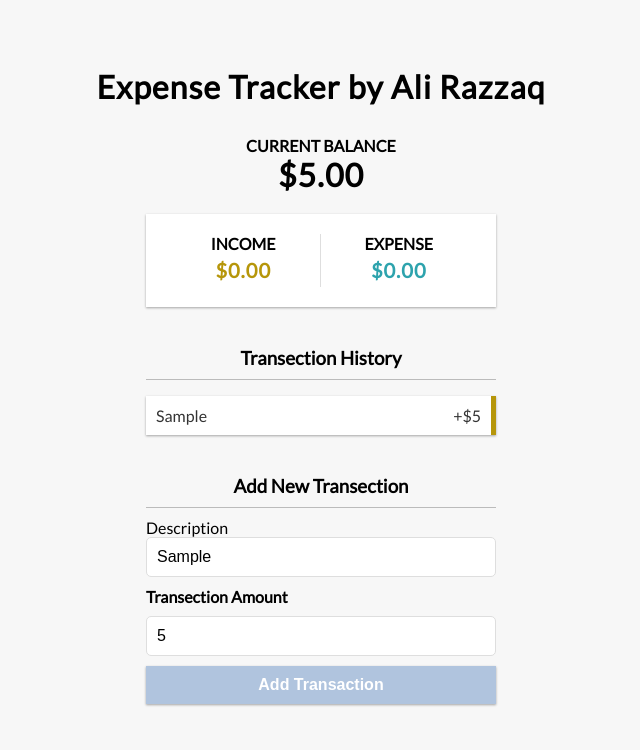
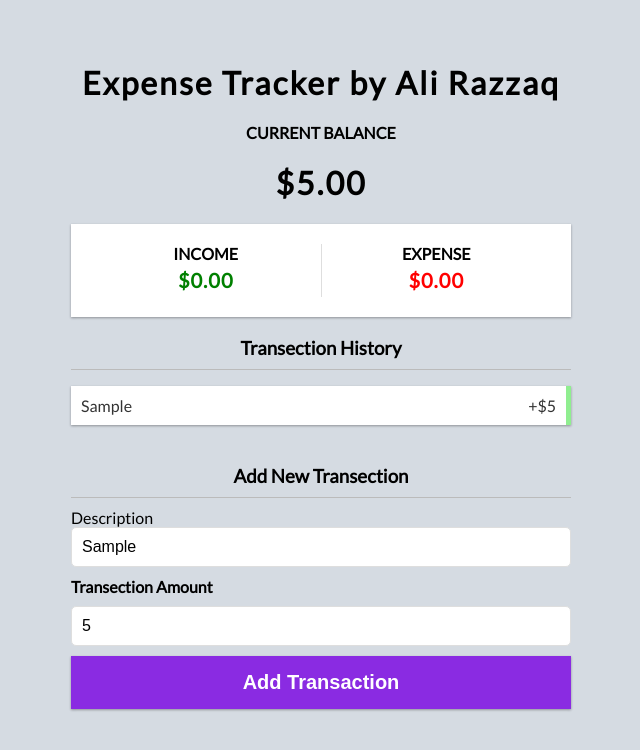
Before and after one commit to AliRa22aq/expense-tracker, a React (Create React App) app: page / in a window 1280 px wide. Both pictures are taken after typing "Sample", "5" into the empty fields and a click on the button "Add Transaction". Shown: the top 750 px of the page, without its empty margins (319-959 px from the left). Built offline with nearby package versions, Linux system fonts and the light colour scheme.

Commit message:
Update App.css

```diff
--- a/src/App.css
+++ b/src/App.css
@@ -9,7 +9,7 @@
 }
 
 body {
-  background-color: #f7f7f7;
+  background-color: rgb(213, 219, 226);
   display: flex;
   flex-direction: column;
   align-items: center;
@@ -20,18 +20,18 @@ body {
 }
 
 .container {
-  margin: 30px auto;
-  width: 350px;
+  margin: 10px auto;
+  width: 500px;
 }
 
 h1 {
-  letter-spacing: 1px;
-  margin: 0;
+  letter-spacing: 2px;
+  margin: 2;
   text-align: center;
 }
 
 h2 {
-  letter-spacing: 1px;
+  letter-spacing: 2px;
   margin: 0;
   text-align: center;
 }
@@ -39,7 +39,7 @@ h2 {
 h3 {
   border-bottom: 1px solid #bbb;
   padding-bottom: 10px;
-  margin: 40px 0 10px;
+  margin: 10px 0 10px;
   text-align: center;
 }
 
@@ -74,12 +74,12 @@ h4 {
 }
 
 .money.plus {
-  color: #b6960a;
+  color: green;
   font-weight: bold;
 }
 
 .money.minus {
-  color: #2da3ad;
+  color: red;
   font-weight: bold;
 }
 
@@ -101,16 +101,16 @@ input[type='number'] {
 
 .btn {
   cursor: pointer;
-  background-color: lightsteelblue;
+  background-color: blueviolet;
   box-shadow: var(--box-shadow);
   color: #fff;
   border: 0;
   display: block;
-  font-size: 16px;
-  margin: 10px 0 30px;
-  padding: 10px;
+  font-size: 20px;
+  margin: 10px 0 50px;
+  padding: 15px;
   width: 100%;
-  font-weight: bold;
+  font-weight: bolder;
 }
 
 .btn:focus,
@@ -136,22 +136,22 @@ input[type='number'] {
 }
 
 .list li.plus {
-  border-right: 5px solid #b6960a;
+  border-right: 5px solid lightgreen;
 }
 
 .list li.plus:hover {
-  border-right: 5px solid #b6960a;
-  background-color: #b6960a;
+  border-right: 5px solid green;
+  background-color: lightgreen;
   color: #f7f7f7
 }
 
 .list li.minus {
-  border-right: 5px solid #2da3ad;
+  border-right: 5px solid lightsalmon;
 }
 
 .list li.minus:hover {
-  border-right: 5px solid #2da3ad;
-  background-color: #2da3ad;
+  border-right: 5px solid red;
+  background-color: lightsalmon;
   color: #f7f7f7
 }
 
@@ -175,3 +175,28 @@ input[type='number'] {
 .list li:hover .delete-btn {
   opacity: 1;
 }
+
+
+.room {
+  text-align: center;
+  height: 100vh;
+  margin: 0;
+  font-size: x-large;
+
+}
+
+.lit {
+  background-color: white;
+  color: black;
+  }
+
+.dark {
+  background-color: black;
+  color: white;
+}
+
+.name {
+  color: yellow;
+  font-size: smaller;
+
+}
```
